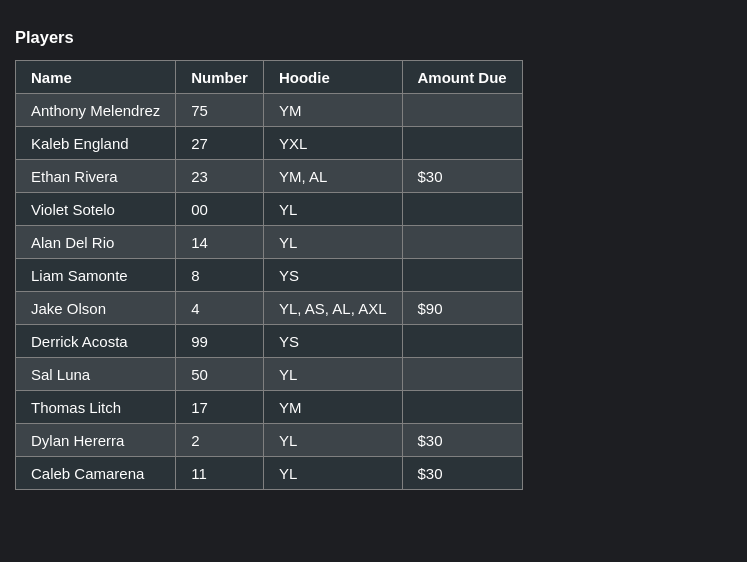
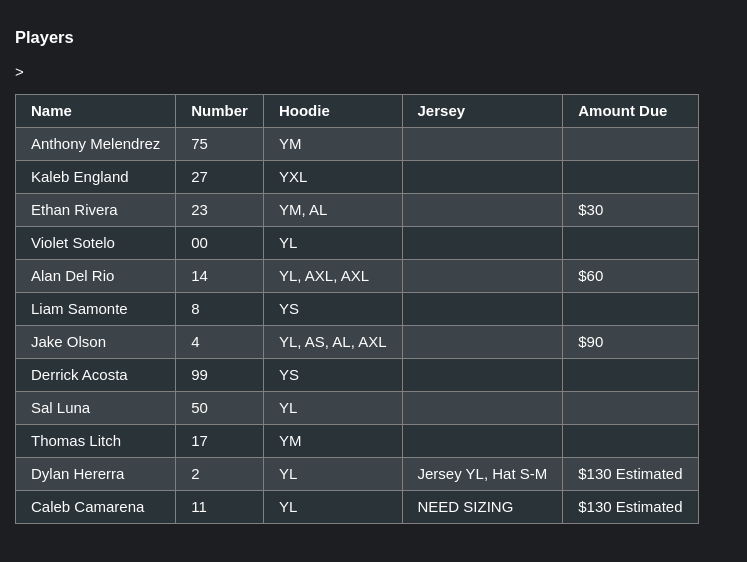
Before and after one commit to RickyTaterSalad/BaseballWebsite, a plain HTML site: page 2026/10U/Jaxx/orders/hoodie.html in a window 1280 px wide. Shown: the whole page, without its empty margins (0-747 px from the left). Drawn offline with Linux system fonts and the light colour scheme.

Commit message:
Update hoodie.html

```diff
--- a/2026/10U/Jaxx/orders/hoodie.html
+++ b/2026/10U/Jaxx/orders/hoodie.html
@@ -22,6 +22,7 @@
 							<th>Name</th>
 							<th>Number</th>
 							<th>Hoodie</th>
+							<th>Jersey</th>
 							<th>Amount Due</th>
 						</tr>
 					</thead>
@@ -31,17 +32,20 @@
 							<td>75</td>
 							<td>YM</td>
 							<td></td>
+							<td></td>
 						</tr>
 						<tr>
 							<td>Kaleb England</td>
 							<td>27</td>
 							<td>YXL</td>
 							<td></td>
+							<td></td>
 						</tr>
 						<tr>
 							<td>Ethan Rivera</td>
 							<td>23</td>
 							<td>YM, AL</td>
+							<td></td>
 							<td>$30</td>
 						</tr>
 						<tr>
@@ -49,23 +53,27 @@
 							<td>00</td>
 							<td>YL</td>
 							<td></td>
+							<td></td>
 						</tr>
 						<tr>
 							<td>Alan Del Rio</td>
 							<td>14</td>
-							<td>YL</td>
+							<td>YL, AXL, AXL</td>
 							<td></td>
+							<td>$60</td>
 						</tr>
 						<tr>
 							<td>Liam Samonte</td>
 							<td>8</td>
 							<td>YS</td>
 							<td></td>
+							<td></td>
 						</tr>
 						<tr>
 							<td>Jake Olson</td>
 							<td>4</td>
 							<td>YL, AS, AL, AXL</td>
+							<td></td>
 							<td>$90</td>
 						</tr>
 						<tr>
@@ -73,11 +81,13 @@
 							<td>99</td>
 							<td>YS</td>
 							<td></td>
+							<td></td>
 						</tr>
 						<tr>
 							<td>Sal Luna</td>
 							<td>50</td>
 							<td>YL</td>
+							<td></td>
 							<td></td>
 						</tr>
 						<tr>
@@ -85,18 +95,21 @@
 							<td>17</td>
 							<td>YM</td>
 							<td></td>
+							<td></td>
 						</tr>
 						<tr>
 							<td>Dylan Hererra</td>
 							<td>2</td>
 							<td>YL</td>
-							<td>$30</td>
+							<td>Jersey YL,  Hat S-M</td>
+							<td>$130 Estimated</td>
 						</tr>
 						<tr>
 							<td>Caleb Camarena</td>
 							<td>11</td>
 							<td>YL</td>
-							<td>$30</td>
+							<td>NEED SIZING</td>
+							<td>$130 Estimated</td>>
 						</tr>
 					</tbody>
 				</table>
```
